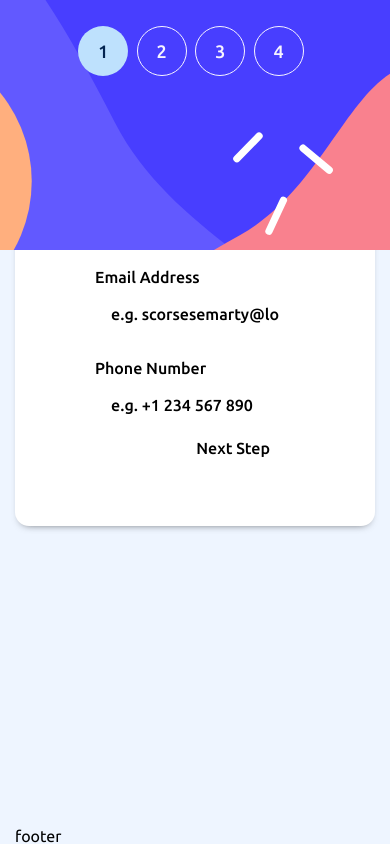
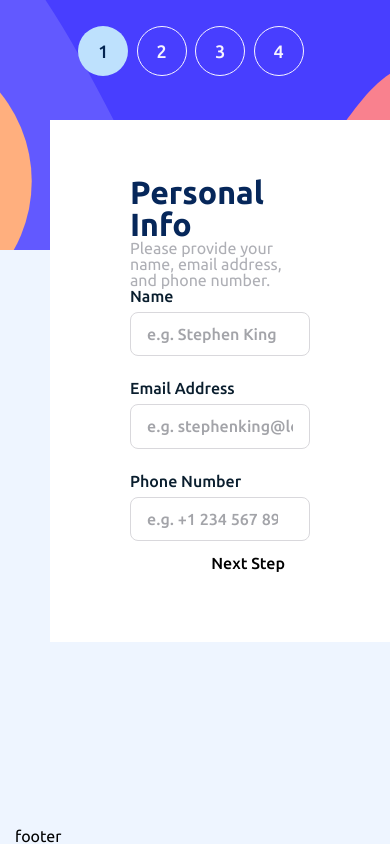
Before and after one commit to iskandar13abdurakhmonov/multi-step-form, a React (Create React App) app: page / in a window 390 px wide. Built offline with nearby package versions, Linux system fonts and the light colour scheme.

Commit message:
done some changes with styles

```diff
--- a/src/UI/Input.jsx
+++ b/src/UI/Input.jsx
@@ -1,4 +1,5 @@
 import React from "react";
+import style from './Input.module.css'
 
 const Input = ({
   id,
@@ -12,11 +13,11 @@ const Input = ({
 }) => {
   return (
     <>
-      <label htmlFor={id}>
+      <label className={style.label} htmlFor={id}>
         {label} {error && <span>{error}</span>}
       </label>
       <input
-        className={error && "error"}
+        className={`${error && "error"} ${style.input}`}
         type={type}
         id={id}
         name={id}
--- /dev/null
+++ b/src/UI/Input.module.css
@@ -0,0 +1,10 @@
+.label {
+}
+
+.input {
+    color: #9C9BA9;
+}
+
+.input::placeholder {
+    color: #9C9BA9;
+}
--- a/src/UI/Slider.jsx
+++ b/src/UI/Slider.jsx
@@ -1,4 +1,5 @@
 import React from "react";
+import style from './Slider.module.css'
 
 const Slider = ({ options, value, setValue }) => {
   function handleChange({ target }) {
@@ -12,7 +13,7 @@ const Slider = ({ options, value, setValue }) => {
   return (
     <>
       {options.map((option) => (
-        <label className="switch" htmlFor="toggle-button" key={option}>
+        <label className={style.switch} htmlFor="toggle-button" key={option}>
           <input
             type="checkbox"
             value={option}
@@ -21,7 +22,7 @@ const Slider = ({ options, value, setValue }) => {
             id="toggle-button"
             name="toggle-button"
           />
-          <span className="slider"></span>
+          <span className={style.slider}></span>
         </label>
       ))}
     </>
--- /dev/null
+++ b/src/UI/Slider.module.css
@@ -0,0 +1,48 @@
+.switch {
+    position: relative;
+    display: inline-block;
+    width: 40px;
+    height: 20px;
+  }
+
+  .switch input {
+    opacity: 0;
+    width: 0;
+    height: 0;
+  }
+
+  .slider {
+    position: absolute;
+    cursor: pointer;
+    top: 0;
+    left: 0;
+    right: 0;
+    bottom: 0;
+    background: #03295B;
+    -webkit-transition: 0.4s;
+    transition: 0.4s;
+    border-radius: 34px;
+  }
+
+  .slider:before {
+    position: absolute;
+    content: "";
+    height: 12px;
+    width: 12px;
+    left: 4px;
+    bottom: 4px;
+    background-color: white;
+    -webkit-transition: 0.4s;
+    transition: 0.4s;
+    border-radius: 50%;
+  }
+
+  .slider:hover {
+    opacity: 0.7;
+  }
+
+  input:checked + .slider:before {
+    -webkit-transform: translateX(20px);
+    -ms-transform: translateX(20px);
+    transform: translateX(20px);
+  }
--- a/src/components/Form/Form.module.css
+++ b/src/components/Form/Form.module.css
@@ -2,13 +2,14 @@
     padding: 3.5rem 5rem;
     display: flex;
     flex-direction: column;
-  }
+    background-color: #fff;
+}
 
-  .formWrapper.mobile {
-    padding: 2rem 1.5rem;
-    margin: -7rem auto;
-    width: 90%;
-    height: 38rem;
-    background: var(--white);
-    border-radius: 0.5rem;
-  }
+@media (max-width: 720px) {
+    .formWrapper {
+        position: absolute;
+        top: 0;
+        left: 50px;
+        margin: 120px 0 0 0;
+    }
+}
--- a/src/components/Steps/FormHeader.jsx
+++ b/src/components/Steps/FormHeader.jsx
@@ -1,10 +1,11 @@
 import React from 'react'
+import style from './FormHeader.module.css'
 
 const FormHeader = ({ title, info }) => {
     return (
         <div>
-            <h1>{title}</h1>
-            <p>{info}</p>
+            <h1 className={style.title}>{title}</h1>
+            <p className={style.info}>{info}</p>
         </div>
     )
 }
--- /dev/null
+++ b/src/components/Steps/FormHeader.module.css
@@ -0,0 +1,11 @@
+.title {
+    margin: 0 0 0 0;
+    font-weight: 700;
+    color: #06275A;
+}
+
+.info {
+    margin: 0 0 0 0;
+    font-weight: 400;
+    color: #AEAFB5
+}
--- a/src/components/Steps/PersonalInfo.jsx
+++ b/src/components/Steps/PersonalInfo.jsx
@@ -31,7 +31,7 @@ const PersonalInfo = () => {
           type="text"
           id="name"
           label="Name"
-          placeholder="e.g. Martin Scorsese"
+          placeholder="e.g. Stephen King"
           value={formData.name}
           onChange={handleChange}
           error={errors.name}
@@ -41,7 +41,7 @@ const PersonalInfo = () => {
           name="email"
           id="email"
           label="Email Address"
-          placeholder="e.g. scorsesemarty@lorem.com"
+          placeholder="e.g. stephenking@lorem.com"
           value={formData.email}
           onChange={handleChange}
           error={errors.email}
--- a/src/components/Steps/PersonalInfo.module.css
+++ b/src/components/Steps/PersonalInfo.module.css
@@ -14,13 +14,13 @@
   }
 
   .form label span {
-    color: var(--strawberry-red);
+    color: #0A1E2E;
   }
 
   .form input {
     width: 100%;
     padding: 0.75rem 1rem;
-    border: 1px solid var(--light-gray);
+    border: 1px solid #D9D8DC;
     border-radius: 0.5rem;
     font-family: inherit;
     font-size: 1rem;
@@ -34,17 +34,12 @@
   }
 
   .form input::placeholder {
-    color: var(--cool-gray);
-  }
-
-  .form input:hover,
-  .form input:focus {
-    border-color: var(--purplish-blue);
+    color: #A3A4A9;
   }
 
   .form label {
     margin-bottom: 0.5rem;
-    color: var(--marine-blue);
+    color: #0A1E2E;
     font-weight: 500;
     cursor: pointer;
   }
--- a/src/components/Steps/PlanSelection.module.css
+++ b/src/components/Steps/PlanSelection.module.css
@@ -28,7 +28,7 @@
   }
 
   .planItem {
-    border: 1px solid var(--light-gray);
+    border: 1px solid #524E91;
     padding: 1rem;
     border-radius: 0.5rem;
     width: calc((100% - 2rem) / 3);
@@ -44,13 +44,13 @@
   }
 
   .planItem.active {
-    background: var(--magnolia);
-    border-color: var(--purplish-blue);
+    background: #F8F9FE;
+    border-color: #524E91;
   }
 
   .planItem:hover {
-    background-color: var(--magnolia);
-    border-color: var(--pastel-blue);
+    background-color: #F8F9FE;
+    border-color: #534E98;
   }
 
   .planItem svg {
@@ -63,17 +63,17 @@
 
   .planItem h2 {
     font-weight: 500;
-    color: var(--marine-blue);
+    color: #0D1E38;
     margin-bottom: 0.5rem;
   }
 
   .planItem p {
-    color: var(--cool-gray);
+    color: #95959F;
     margin-bottom: 0.5rem;
   }
 
   .planItem span {
-    color: var(--marine-blue);
+    color: #2A3A53;
     font-weight: 500;
     font-size: 0.875rem;
   }
```
Also changed, not shown: src/components/Siderbar/SidebarItem.module.css (+48 -0 lines).
